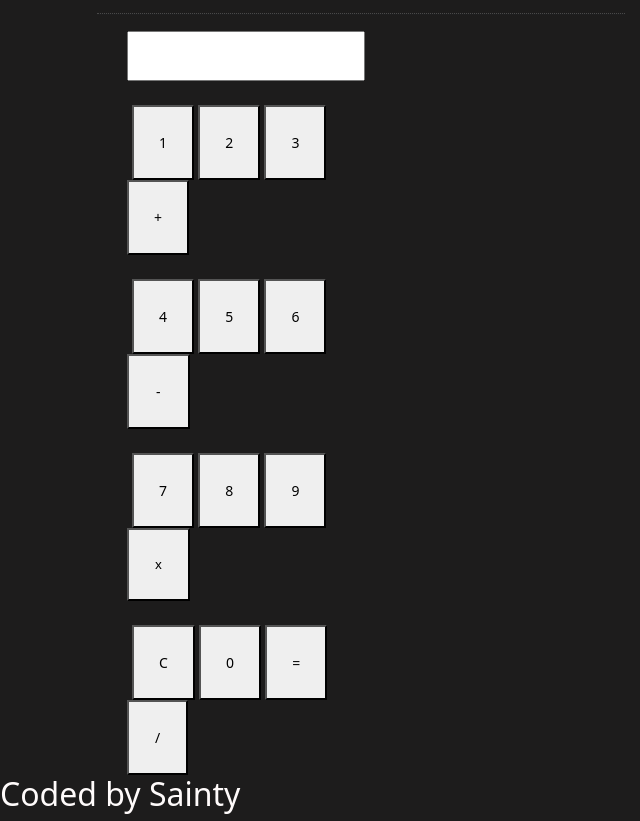
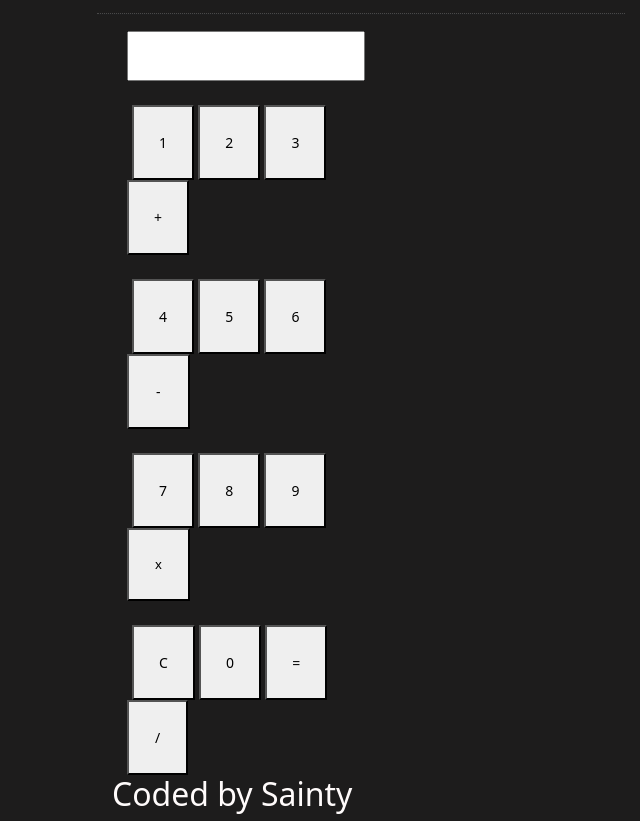
Before and after one commit to saintycode/calculator, a plain HTML site: page index.html in a window 1280 px wide. Shown: the part 37-858 px from the top of the page, without its empty margins (0-640 px from the left). Drawn offline with nearby package versions, Linux system fonts and the light colour scheme.

Commit message:
Update index.html
moved footer

```diff
--- a/index.html
+++ b/index.html
@@ -166,13 +166,10 @@
                   /
                 </button>
               </form>
-            </div>
+            </div><h2 style="color: rgb(255, 251, 251); display: inline-block">Coded by Sainty</h2>
           </div>
         </div>
       </div>
     </div>
-    <h2 style="color: rgb(255, 251, 251); display: inline-block">
-      Coded by Sainty
-    </h2>
   </body>
 </html>
```
